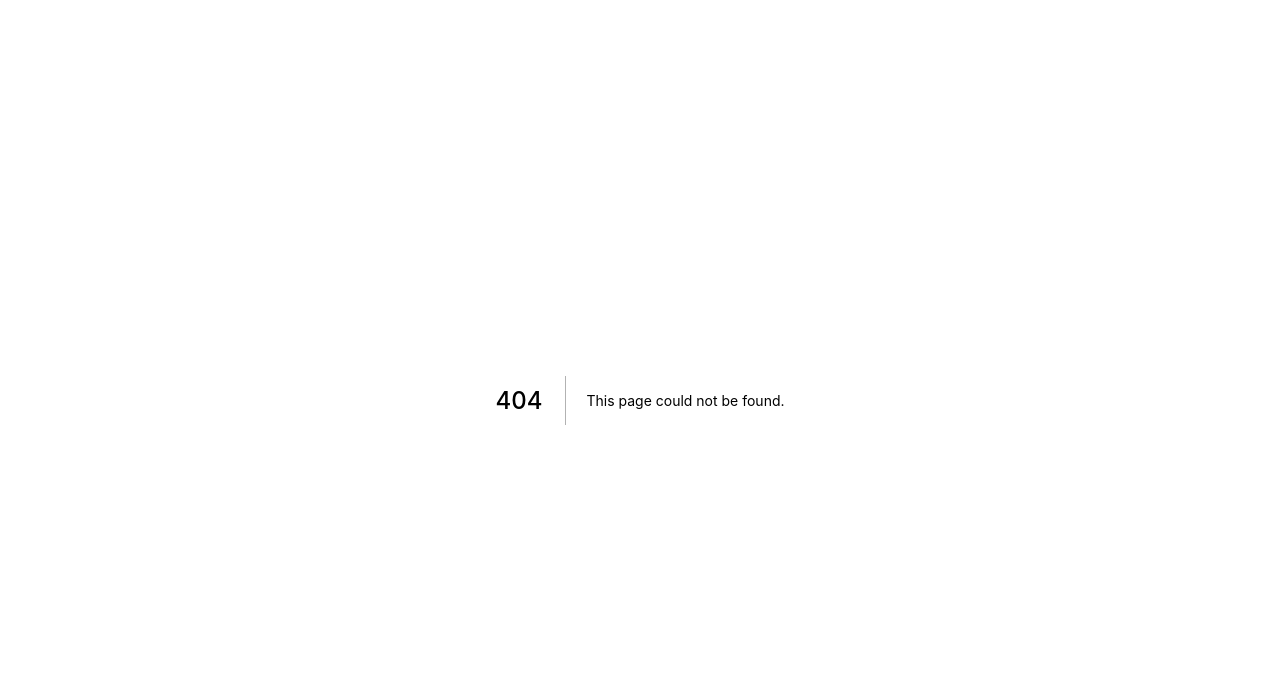
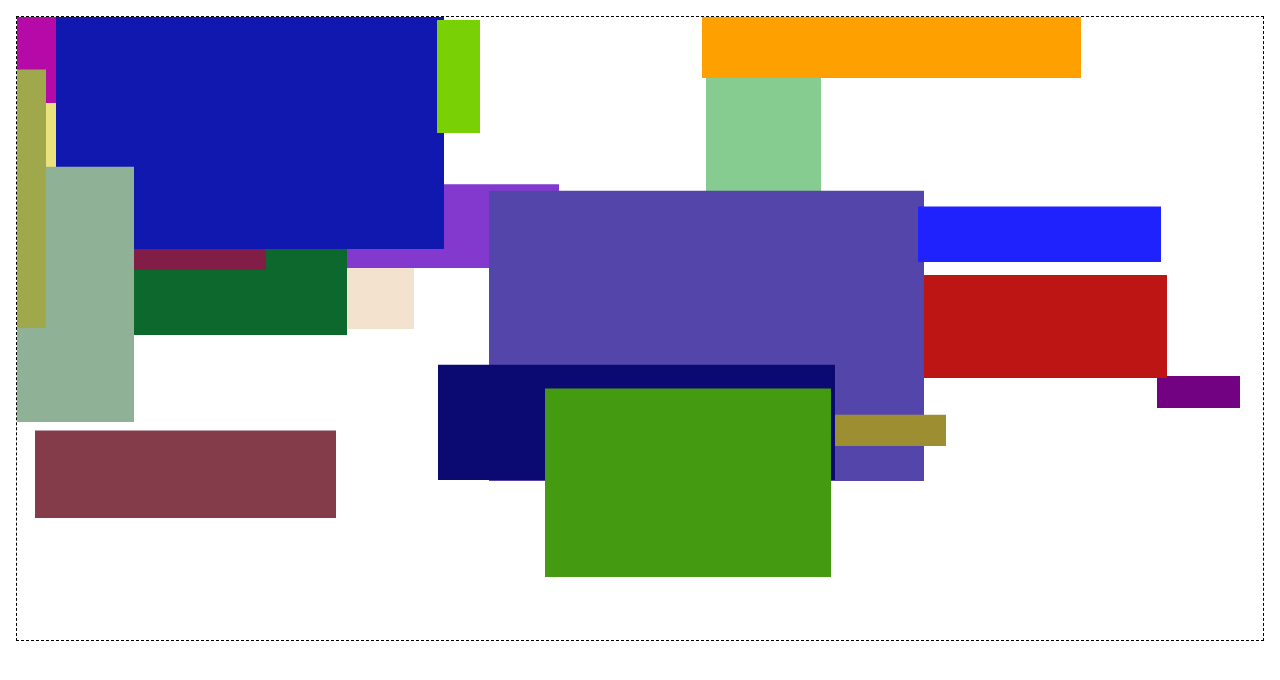
Before and after one commit to shubham-web/learning-webgl, a Next.js app: page /practice/50-random-rects in a window 1280 px wide. Before the commit this address had no page. Shown: the top 680 px of the page. Built offline with nearby package versions, Linux system fonts and the light colour scheme.

Commit message:
New Practice Work: 50-random-rects

```diff
--- a/components/common/WebGLCanvas.tsx
+++ b/components/common/WebGLCanvas.tsx
@@ -43,7 +43,7 @@ const Wrapper = styled.div`
 	& canvas {
 		width: 100%;
 		height: 100%;
-		border: 2px solid green;
+		border: 1px dashed black;
 	}
 `;
 const ErrorMessage = styled.div`
--- a/package.json
+++ b/package.json
@@ -17,6 +17,7 @@
     "styled-components": "^5.3.5"
   },
   "devDependencies": {
+    "@types/lodash": "^4.14.182",
     "@types/node": "18.0.0",
     "@types/react": "18.0.14",
     "@types/react-dom": "18.0.5",
--- /dev/null
+++ b/pages/practice/50-random-rects/index.tsx
@@ -0,0 +1,102 @@
+import { NextPage } from "next";
+import Container from "../../../components/common/Container";
+import WebGLCanvas from "../../../components/common/WebGLCanvas";
+import random from "lodash/random";
+import { createProgram, createShader, resizeCanvasToDisplaySize } from "../../../utils/webgl";
+
+const FiftyRandomRects: NextPage = () => {
+	return (
+		<Container padded>
+			<WebGLCanvas onInit={drawRects}></WebGLCanvas>
+		</Container>
+	);
+};
+
+const Vertex = `
+    attribute vec2 a_position;
+    uniform vec2 u_resolution;
+
+    void main(){
+        // convert pixels to 0 -> 1
+        vec2 zeroToOne = a_position / u_resolution;
+
+        // convert zertoToOne to 0 -> 2
+        vec2 zeroToTwo = zeroToOne * 2.0;
+
+        // convert 0->2 to -1 -> +1
+        vec2 clipSpace = zeroToTwo - 1.0;
+
+        gl_Position = vec4(clipSpace * vec2(1,-1), 0, 1);
+    }
+`;
+
+const Fragment = `
+    precision mediump float;
+
+    uniform vec4 u_color;
+
+    void main(){
+        gl_FragColor = u_color;
+    }
+`;
+
+const drawRects: WebGLCanvasInit = (gl) => {
+	resizeCanvasToDisplaySize(gl.canvas, window.devicePixelRatio);
+	gl.viewport(0, 0, gl.canvas.width, gl.canvas.height);
+
+	const vertexShader = createShader(gl, "VERTEX_SHADER", Vertex);
+	const fragmentShader = createShader(gl, "FRAGMENT_SHADER", Fragment);
+
+	const program = createProgram(gl, vertexShader, fragmentShader);
+
+	const positionLocation = gl.getAttribLocation(program, "a_position");
+	const resolutionUniformLocation = gl.getUniformLocation(program, "u_resolution");
+	const colorUniformLocation = gl.getUniformLocation(program, "u_color");
+
+	const buffer = gl.createBuffer();
+	gl.bindBuffer(gl.ARRAY_BUFFER, buffer);
+
+	gl.useProgram(program);
+
+	gl.enableVertexAttribArray(positionLocation);
+	gl.vertexAttribPointer(positionLocation, 2, gl.FLOAT, false, 0, 0);
+
+	// set resolution
+	gl.uniform2f(resolutionUniformLocation, gl.canvas.width, gl.canvas.height);
+
+	// draw 50 random rects
+	for (let i = 0; i < 25; i++) {
+		// set random rect in buffer
+		setRectInBuffer(gl);
+
+		// set random color
+		gl.uniform4f(colorUniformLocation, random(255) / 255, random(255) / 255, random(255) / 255, 1);
+
+		// draw
+		gl.drawArrays(gl.TRIANGLES, 0, 6);
+	}
+};
+
+const setRectInBuffer = (gl: WebGLRenderingContext) => {
+	let [width, height] = [random(20, gl.canvas.width / 2), random(20, gl.canvas.height / 2)];
+	let x = random(gl.canvas.width) - width;
+	let y = random(gl.canvas.height) - height;
+
+	// prettier-ignore
+	gl.bufferData(
+		gl.ARRAY_BUFFER,
+		new Float32Array([
+			// first triangle
+			x, y,
+            x + width, y,
+            x, y + height,
+			// second triangle
+            x + width, y,
+            x + width, y + height,
+            x, y + height,
+		]),
+		gl.STATIC_DRAW
+	);
+};
+
+export default FiftyRandomRects;
```
Also changed, not shown: data/practiceItems.tsx (+7 -0 lines), public/images/practice-items-preview/50-random-rects.png (added), 1 other file (tests, documents, lock files or other folders).
